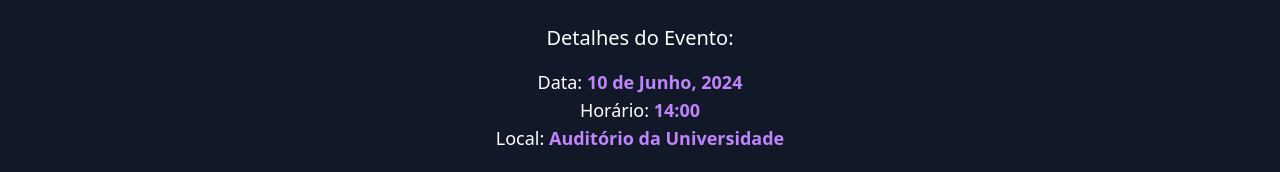
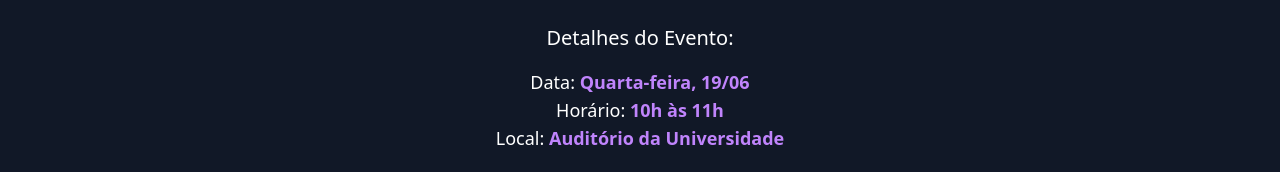
Before and after one commit to rodrigueslucas062/exp-una, a Next.js app: page /palestras in a window 1280 px wide. Shown: the part 534-706 px from the top of the page. Built offline with nearby package versions, Linux system fonts and the light colour scheme; what tailwindcss-animated would draw is missing.

Commit message:
💬 Updated timetables

```diff
--- a/src/pages/palestras.js
+++ b/src/pages/palestras.js
@@ -51,11 +51,11 @@ export default function Palestras() {
         <p className="text-lg">
           Data:{" "}
           <span className="font-semibold text-purple-400">
-            10 de Junho, 2024
+            Quarta-feira, 19/06
           </span>
         </p>
         <p className="text-lg">
-          Horário: <span className="font-semibold text-purple-400">14:00</span>
+          Horário: <span className="font-semibold text-purple-400">10h às 11h</span>
         </p>
         <p className="text-lg">
           Local:{" "}
```
